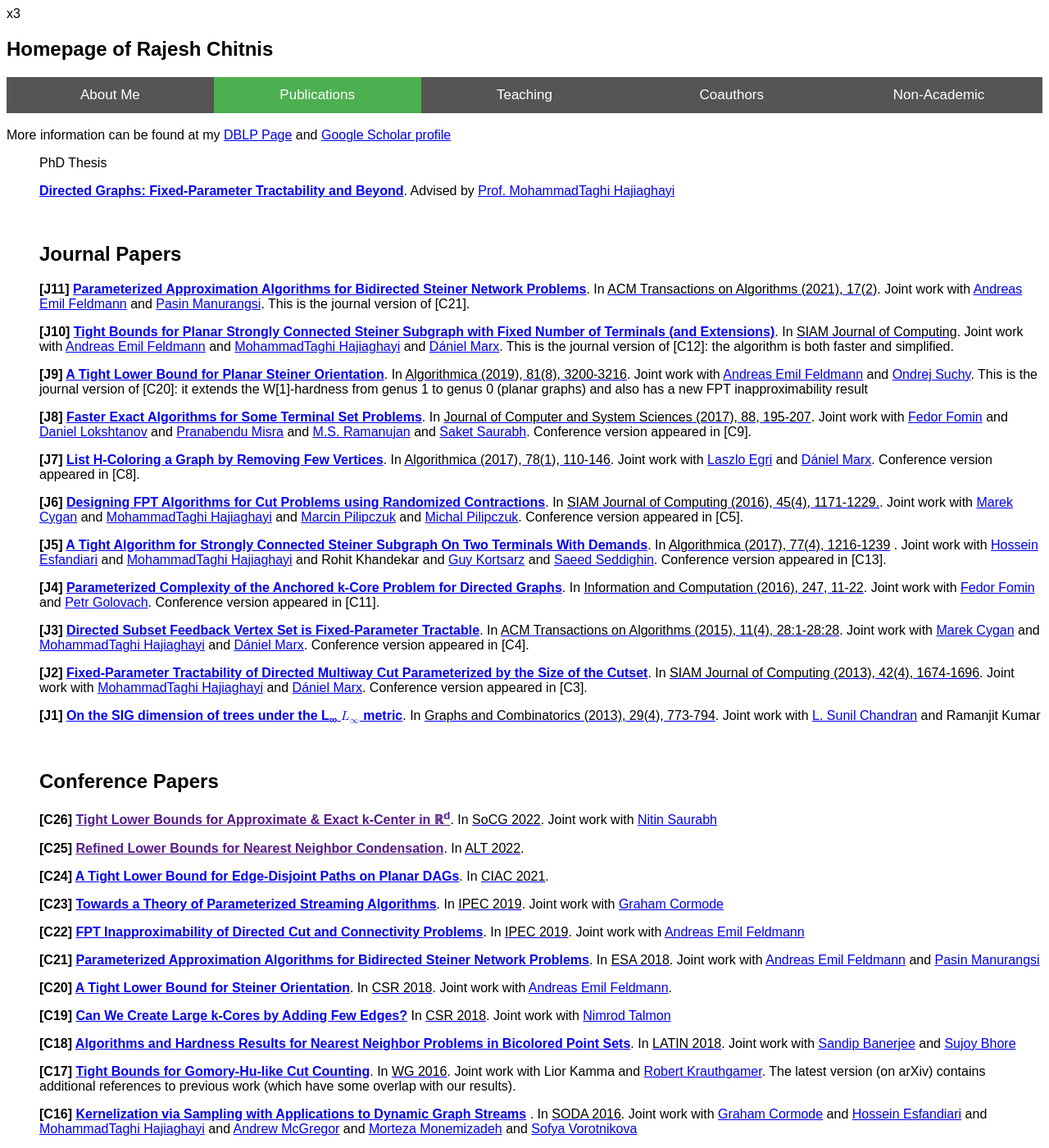
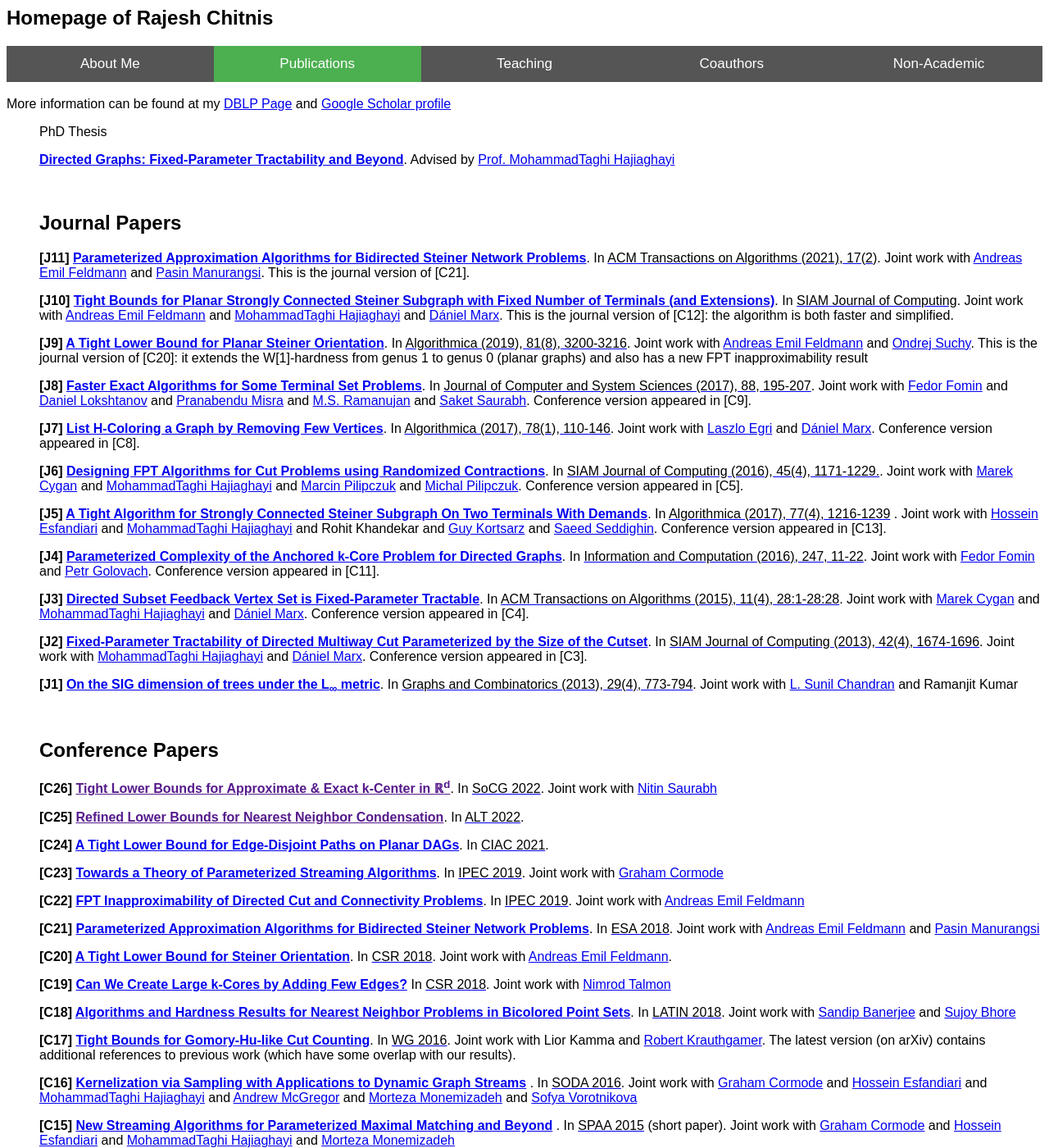
Before and after one commit to rajeshchitnis/rajeshchitnis.github.io, a Jekyll site: the page publications.html, which Jekyll copies as it is, in a window 1280 px wide and 1400 px high. Shown: the whole window at 82% size. Built offline with Jekyll 4.4.1, drawn with Linux system fonts in a browser that asks for light colours.

Commit message:
Update publications.html

```diff
--- a/publications.html
+++ b/publications.html
@@ -4,7 +4,7 @@
             src="http://cdn.mathjax.org/mathjax/latest/MathJax.js?config=TeX-AMS-MML_SVG">
     </script>
 
-<apply><power/><ci>x</ci><cn>3</cn></apply>
+
 
 
 <title>Rajesh Chitnis</title>
@@ -163,7 +163,7 @@
 
 
 
-<p class="p7"><font color = "black">  <b>[J1] <a href="http://arxiv.org/abs/0910.5380"> On the SIG dimension of trees under the L<sub>&#x221E;</sub> <math xmlns="http://www.w3.org/1998/Math/MathML"><msub><mi>L</mi><mo>&#x221E;</mo></msub></math> metric</a></b>. In <a href="https://link.springer.com/article/10.1007/s00373-012-1160-4"><FONT COLOR=black>Graphs and Combinatorics (2013), 29(4), 773-794</a>. Joint work with <a href="http://drona.csa.iisc.ernet.in/~sunil/">L. Sunil Chandran</a> and Ramanjit Kumar<br></p>
+<p class="p7"><font color = "black">  <b>[J1] <a href="http://arxiv.org/abs/0910.5380"> On the SIG dimension of trees under the L<sub>&#x221E;</sub> metric</a></b>. In <a href="https://link.springer.com/article/10.1007/s00373-012-1160-4"><FONT COLOR=black>Graphs and Combinatorics (2013), 29(4), 773-794</a>. Joint work with <a href="http://drona.csa.iisc.ernet.in/~sunil/">L. Sunil Chandran</a> and Ramanjit Kumar<br></p>
 <p class="p3"></p>
 
 
```
